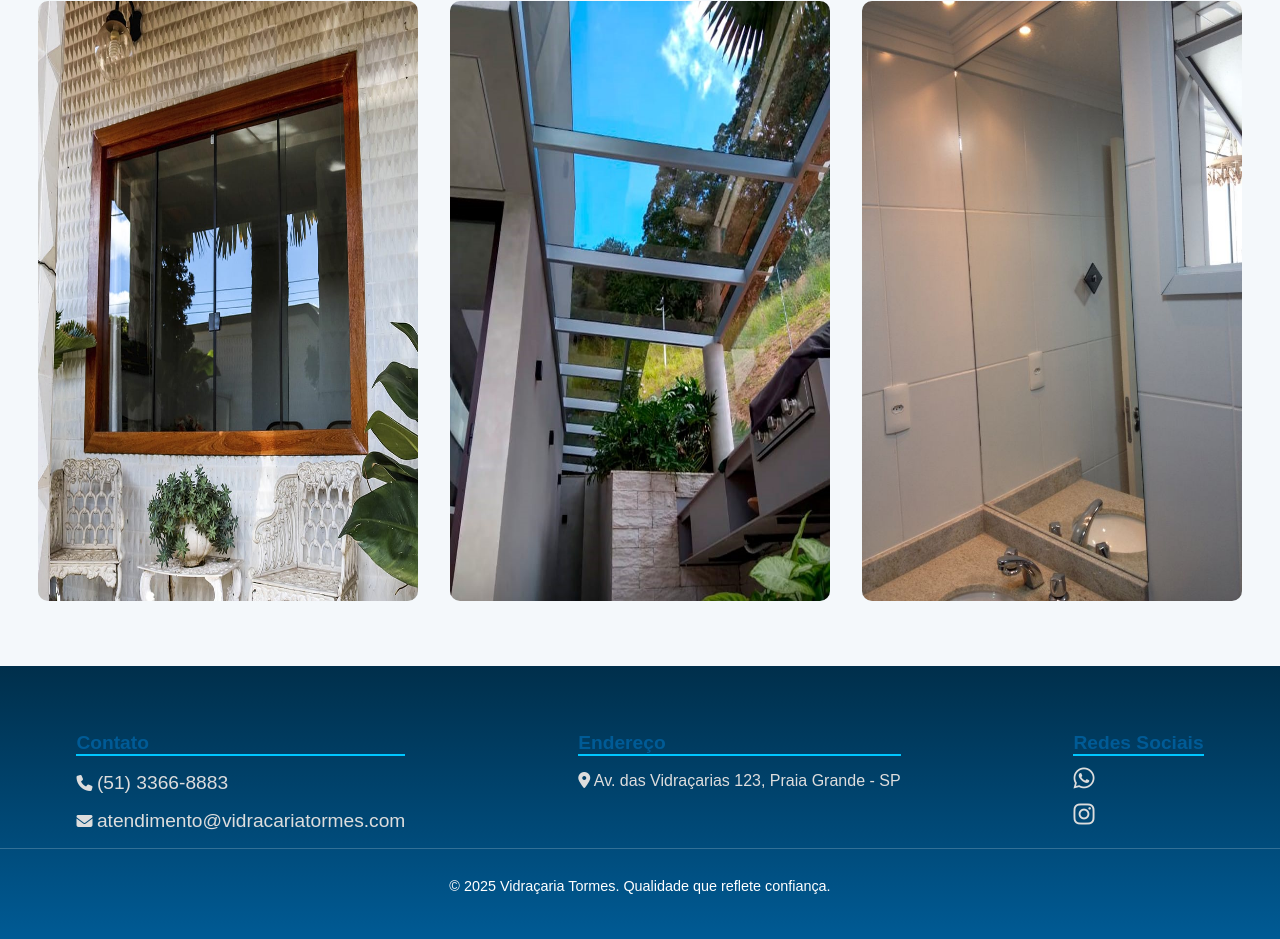
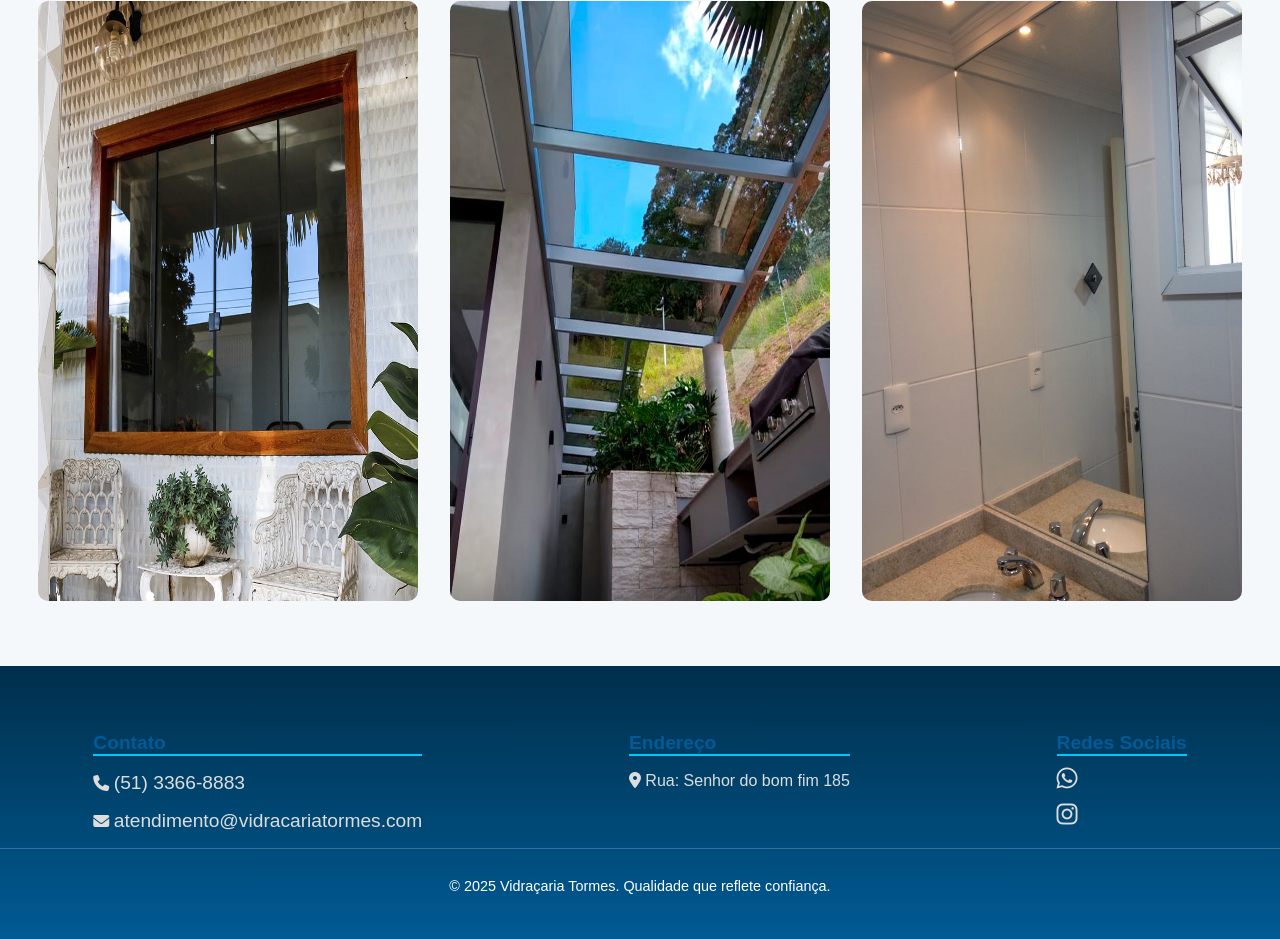
Before and after one commit to Gabriel23kk/Tormes, a plain HTML site: page index.html in a window 1280 px wide. Shown: the part 2874-3813 px from the top of the page. Drawn offline with nearby package versions, Linux system fonts and the light colour scheme.

Commit message:
correção txt

```diff
--- a/index.html
+++ b/index.html
@@ -139,7 +139,7 @@
 
             <div class="footer-col">
                 <h4>Endereço</h4>
-                <p><i class="fas fa-map-marker-alt"></i> Av. das Vidraçarias 123, Praia Grande - SP</p>
+                <p><i class="fas fa-map-marker-alt"></i> Rua: Senhor do bom fim 185</p>
             </div>
 
             <div class="footer-col  links-sociais ">
```
